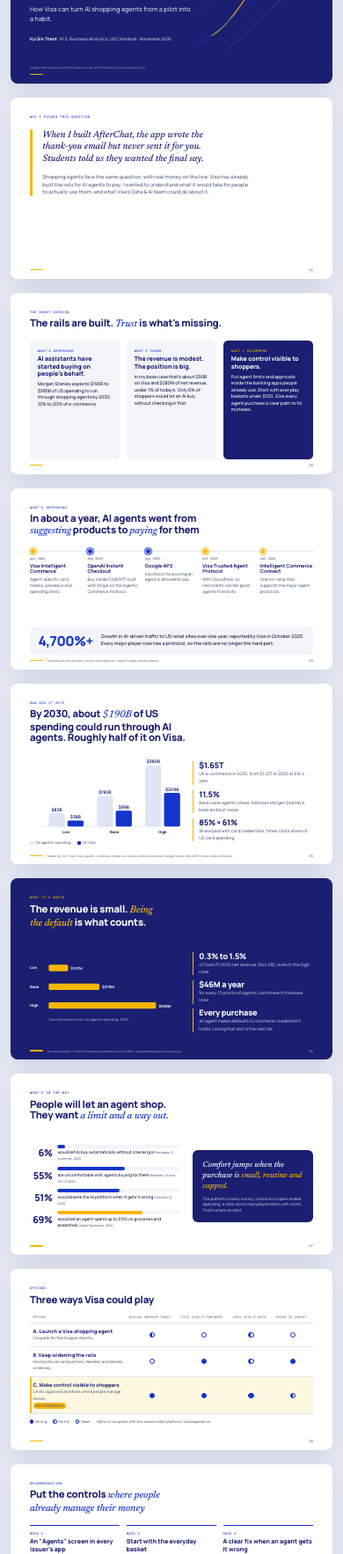
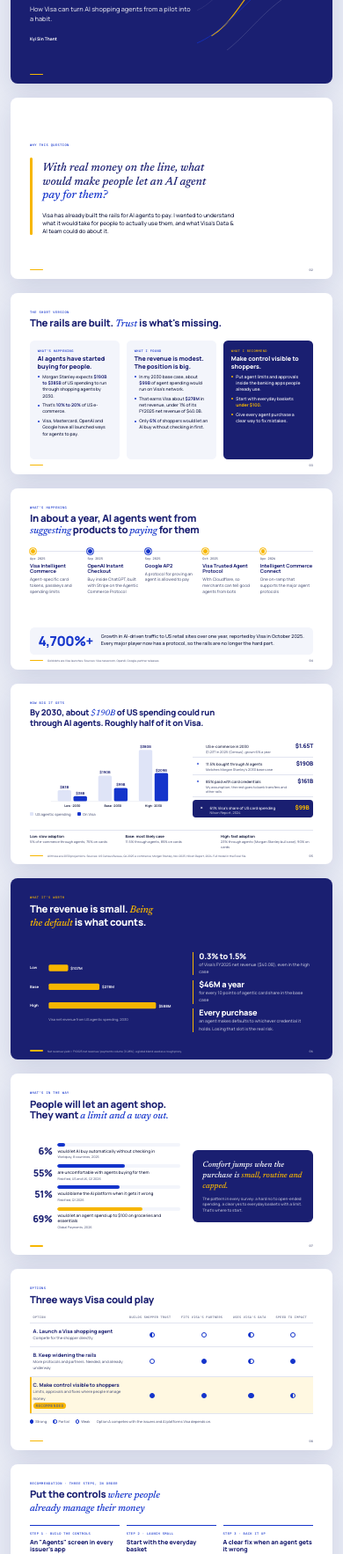
Before and after one commit to jasminekst/jasminekst.github.io, a plain HTML site: page cases/visa-agentic/index.html in a window 390 px wide. Shown: the part 213-1979 px from the top of the page at 88% size. Drawn offline with Linux system fonts and the light colour scheme.

Commit message:
Deck revisions: why slide, bullets, sizing chain, layout fixes, linked sources
Co-Authored-By: Claude Opus 5.5 <noreply@anthropic.com>

```diff
--- a/cases/visa-agentic/index.html
+++ b/cases/visa-agentic/index.html
@@ -70,7 +70,6 @@ h2 em, h1 em { font-family: var(--serif); font-style: italic; font-weight: 500;
 .title-s .lede { font-size: 2cqw; color: rgba(255,255,255,.82); margin-top: 2.2cqw; max-width: 40ch; }
 .title-s .by { margin-top: 4cqw; font-size: 1.35cqw; color: rgba(255,255,255,.75); }
 .title-s .by b { color: #fff; font-weight: 700; }
-.disclaimer { position: absolute; left: 6cqw; bottom: 4cqw; font-size: .9cqw; color: rgba(255,255,255,.5); }
 .waves { position: absolute; right: -4cqw; top: 0; bottom: 0; width: 46cqw; opacity: .9; }
 
 /* why I care */
@@ -182,6 +181,47 @@ tr.rec td:first-child { box-shadow: inset .5cqw 0 0 var(--gold); }
 .sources div { color: var(--muted); }
 .method { margin-top: 1.8cqw; font-size: 1.2cqw; background: var(--mist); border-radius: 1cqw; padding: 1.4cqw 1.8cqw; }
 
+/* round-2 additions */
+ul.bul { margin: 0; padding: 0; list-style: none; display: grid; gap: .9cqw; }
+ul.bul li { position: relative; padding-left: 1.5cqw; font-size: 1.38cqw; }
+ul.bul li::before { content: ""; position: absolute; left: 0; top: .72cqw; width: .55cqw; height: .55cqw; border-radius: 50%; background: var(--blue); }
+.card.hl ul.bul li { color: #fff; } .card.hl ul.bul li::before { background: var(--gold); }
+.card ul.bul li b { color: var(--navy); } .card.hl ul.bul li b { color: var(--gold); }
+.bar-row .lbl small { display: block; margin-top: .2cqw; }
+.chain { display: grid; gap: 1.1cqw; }
+.chain .step { display: grid; grid-template-columns: 3cqw 1fr auto; gap: 1cqw; align-items: baseline; border-bottom: .15cqw solid var(--line); padding-bottom: 1cqw; }
+.chain .op { font: 700 1.6cqw var(--sans); color: var(--blue); text-align: center; }
+.chain .what { font-size: 1.3cqw; } .chain .what small { display: block; color: var(--muted); font-size: 1.05cqw; }
+.chain .val { font-size: 2cqw; font-weight: 800; color: var(--navy); letter-spacing: -.02em; white-space: nowrap; }
+.chain .step.total { border-bottom: 0; background: var(--navy); border-radius: 1cqw; padding: 1cqw 1.2cqw; }
+.chain .step.total .what, .chain .step.total .op { color: #fff; } .chain .step.total .val { color: var(--gold); }
+.chain .step.total small { color: rgba(255,255,255,.7); }
+.scen { display: grid; grid-template-columns: repeat(3, 1fr); gap: 1cqw; margin-top: 1.2cqw; font-size: 1.05cqw; color: var(--muted); }
+.scen b { color: var(--ink); display: block; font-size: 1.15cqw; }
+.moves { align-items: stretch; }
+.move { display: flex; flex-direction: column; gap: 1.1cqw; }
+.move .why { margin-top: auto; }
+.move .arrow { color: var(--gold); }
+.body.metrics { flex: none; }
+.body.center { align-content: center; }
+.risk .test { margin-top: .5cqw; color: var(--muted); }
+.risk .test span { color: var(--blue); font-weight: 700; }
+.sources a { color: var(--blue); text-decoration: none; font-weight: 600; }
+.sources a:hover { text-decoration: underline; }
+.why-big { font-family: var(--serif); font-style: italic; font-size: 3.6cqw; line-height: 1.2; color: var(--navy); max-width: 26ch; margin-top: 1cqw; }
+.why-big em { color: var(--blue); }
+.why-text { margin-top: 2.6cqw; font-size: 1.75cqw; color: var(--ink); max-width: 56ch; }
+
+/* slide 5 fit */
+.s5 h2 { font-size: 2.6cqw; max-width: 40ch; }
+.s5 .body { margin-top: 2cqw; align-items: center; }
+.s5 .chart svg { max-height: 21cqw; }
+.s5 .legend { margin-top: .6cqw; }
+.s5 .chain { gap: .7cqw; }
+.s5 .chain .step { padding-bottom: .7cqw; }
+.s5 .chain .what { font-size: 1.2cqw; } .s5 .chain .val { font-size: 1.8cqw; }
+.s5 .scen { margin-top: 1.4cqw; padding-top: 1.2cqw; border-top: .15cqw solid var(--line); }
+
 /* print to PDF: one slide per page */
 @page { size: 13.333in 7.5in; margin: 0; }
 @media print {
@@ -223,20 +263,19 @@ tr.rec td:first-child { box-shadow: inset .5cqw 0 0 var(--gold); }
       <p class="kicker">Strategy case · Agentic commerce · Data &amp; AI</p>
       <h1>Trust is the new <em>checkout</em></h1>
       <p class="lede">How Visa can turn AI shopping agents from a pilot into a habit.</p>
-      <p class="by"><b>Kyi Sin Thant</b> · M.S. Business Analytics, USC Marshall · November 2026</p>
-      <p class="disclaimer">Independent analysis built from public sources. Not affiliated with or endorsed by Visa.</p>
+      <p class="by"><b>Kyi Sin Thant</b></p>
     </div>
   </section>
 
-  <!-- 2. Why I care -->
-  <section class="slide" aria-label="Why I picked this question">
-    <div class="s">
-      <p class="kicker">Why I picked this question</p>
+  <!-- 2. Why this question -->
+  <section class="slide" aria-label="Why this question">
+    <div class="s" style="justify-content:center">
+      <p class="kicker">Why this question</p>
       <div class="quote-wrap">
         <span class="bar" aria-hidden="true"></span>
         <div>
-          <p class="quote">When I built AfterChat, the app wrote the thank-you email but never sent it for you. Students told us they wanted the final say.</p>
-          <p class="why-note">Shopping agents face the same question, with real money on the line. Visa has already built the rails for AI agents to pay. I wanted to understand what it would take for people to actually use them, and what Visa's Data &amp; AI team could do about it.</p>
+          <p class="why-big">With real money on the line, what would make people let an AI agent <em>pay for them?</em></p>
+          <p class="why-text">Visa has already built the rails for AI agents to pay. I wanted to understand what it would take for people to actually use them, and what Visa's Data &amp; AI team could do about it.</p>
         </div>
       </div>
     </div>
@@ -249,9 +288,24 @@ tr.rec td:first-child { box-shadow: inset .5cqw 0 0 var(--gold); }
       <p class="kicker">The short version</p>
       <h2>The rails are built. <em>Trust</em> is what's missing.</h2>
       <div class="body three">
-        <div class="card"><span class="n">What's happening</span><h3>AI assistants have started buying on people's behalf.</h3><p>Morgan Stanley expects $190B to $385B of US spending to run through shopping agents by 2030, 10% to 20% of e-commerce.</p></div>
-        <div class="card"><span class="n">What I found</span><h3>The revenue is modest. The position is big.</h3><p>In my base case that's about $99B on Visa and $280M of net revenue, under 1% of today's. Only 6% of shoppers would let an AI buy without checking in first.</p></div>
-        <div class="card hl"><span class="n">What I recommend</span><h3>Make control visible to shoppers.</h3><p>Put agent limits and approvals inside the banking apps people already use. Start with everyday baskets under $100. Give every agent purchase a clear path to fix mistakes.</p></div>
+        <div class="card"><span class="n">What's happening</span><h3>AI agents have started buying for people.</h3>
+          <ul class="bul">
+            <li>Morgan Stanley expects <b>$190B to $385B</b> of US spending to run through shopping agents by 2030.</li>
+            <li>That's <b>10% to 20%</b> of US e-commerce.</li>
+            <li>Visa, Mastercard, OpenAI and Google have all launched ways for agents to pay.</li>
+          </ul></div>
+        <div class="card"><span class="n">What I found</span><h3>The revenue is modest. The position is big.</h3>
+          <ul class="bul">
+            <li>In my 2030 base case, about <b>$99B</b> of agent spending would run on Visa's network.</li>
+            <li>That earns Visa about <b>$278M</b> in net revenue, under 1% of its FY2025 net revenue of $40.0B.</li>
+            <li>Only <b>6%</b> of shoppers would let an AI buy without checking in first.</li>
+          </ul></div>
+        <div class="card hl"><span class="n">What I recommend</span><h3>Make control visible to shoppers.</h3>
+          <ul class="bul">
+            <li>Put agent limits and approvals inside the banking apps people already use.</li>
+            <li>Start with everyday baskets <b>under $100</b>.</li>
+            <li>Give every agent purchase a clear way to fix mistakes.</li>
+          </ul></div>
       </div>
     </div>
     <span class="foot">03</span>
@@ -276,7 +330,7 @@ tr.rec td:first-child { box-shadow: inset .5cqw 0 0 var(--gold); }
   </section>
 
   <!-- 5. Market size -->
-  <section class="slide" aria-label="Market size">
+  <section class="slide s5" aria-label="Market size">
     <div class="s">
       <p class="kicker">How big it gets</p>
       <h2>By 2030, about <em>$190B</em> of US spending could run through AI agents. Roughly half of it on Visa.</h2>
@@ -298,20 +352,26 @@ tr.rec td:first-child { box-shadow: inset .5cqw 0 0 var(--gold); }
                 <text x="460" y="24">$380B</text><text x="530" y="127">$209B</text>
               </g>
               <g text-anchor="middle" font-size="14" font-weight="700" fill="#141a3d">
-                <text x="135" y="284">Low</text><text x="315" y="284">Base</text><text x="495" y="284">High</text>
+                <text x="135" y="284">Low · 2030</text><text x="315" y="284">Base · 2030</text><text x="495" y="284">High · 2030</text>
               </g>
             </g>
           </svg>
           <div class="legend"><span><i style="background:#dfe4f7"></i>US agentic spending</span><span><i style="background:#1434cb"></i>On Visa</span></div>
         </div>
-        <div class="points">
-          <div class="point"><b>$1.65T</b><span>US e-commerce in 2030, from $1.23T in 2025 at 6% a year</span></div>
-          <div class="point"><b>11.5%</b><span>Base-case agentic share. Matches Morgan Stanley's base and bull cases</span></div>
-          <div class="point"><b>85% × 61%</b><span>Share paid with card credentials, times Visa's share of US card spending</span></div>
+        <div class="chain" aria-label="How the base case is built">
+          <div class="step"><span class="op"></span><span class="what">US e-commerce in 2030<small>$1.23T in 2025 (Census), grown 6% a year</small></span><span class="val">$1.65T</span></div>
+          <div class="step"><span class="op">×</span><span class="what">11.5% bought through AI agents<small>Matches Morgan Stanley's 2030 base case</small></span><span class="val">$190B</span></div>
+          <div class="step"><span class="op">×</span><span class="what">85% paid with card credentials<small>My assumption; the rest goes to bank transfers and other rails</small></span><span class="val">$161B</span></div>
+          <div class="step total"><span class="op">×</span><span class="what">61% Visa's share of US card spending<small>Nilson Report, 2024</small></span><span class="val">$99B</span></div>
         </div>
       </div>
+      <div class="scen">
+        <span><b>Low: slow adoption</b>5% of e-commerce through agents, 75% on cards</span>
+        <span><b>Base: most likely case</b>11.5% through agents, 85% on cards</span>
+        <span><b>High: fast adoption</b>23% through agents (Morgan Stanley bull case), 90% on cards</span>
+      </div>
     </div>
-    <p class="src">Model: Kyi_Sin_Thant_Visa_Agentic_Commerce_Model.xlsx. Census (2025 e-commerce), Morgan Stanley (Nov 2025), Nilson (2024 card share).</p>
+    <p class="src">All three are 2030 projections. Sources: US Census Bureau, Q4 2025 e-commerce; Morgan Stanley, Nov 2025; Nilson Report, 2024. Full model in the Excel file.</p>
     <span class="foot">05</span>
   </section>
 
@@ -392,29 +452,37 @@ tr.rec td:first-child { box-shadow: inset .5cqw 0 0 var(--gold); }
   <!-- 9. Recommendation -->
   <section class="slide" aria-label="Recommendation">
     <div class="s">
-      <p class="kicker">Recommendation</p>
+      <p class="kicker">Recommendation · three steps, in order</p>
       <h2>Put the controls <em>where people already manage their money</em></h2>
       <div class="body moves">
         <div class="move">
-          <span class="num">MOVE 1</span>
+          <span class="num">STEP 1 · BUILD THE CONTROLS</span>
           <h3>An "Agents" screen in every issuer's app</h3>
-          <div class="mock" aria-label="Example of an agent controls screen">
-            <div class="mock-row"><b>ChatGPT</b><span class="lim">$100 / week</span><span class="toggle"></span></div>
-            <div class="mock-row"><b>Grocery agent</b><span class="lim">$75 / order</span><span class="toggle"></span></div>
-            <div class="mock-row"><b>Travel agent</b><span class="lim">Ask me</span><span class="toggle off"></span></div>
-          </div>
-          <p class="why">See every agent using your card, set a limit, approve big buys with a passkey, switch one off in a tap. Built on Visa's agent tokens.</p>
+          <ul class="bul">
+            <li>See every agent using your card</li>
+            <li>Set a spending limit per agent</li>
+            <li>Approve big buys with a passkey</li>
+            <li>Switch an agent off in one tap</li>
+          </ul>
+          <p class="why">Built on Visa's existing agent tokens and passkeys, so issuers add a screen, not a new system.</p>
         </div>
         <div class="move">
-          <span class="num">MOVE 2</span>
+          <span class="num">STEP 2 · LAUNCH SMALL</span>
           <h3>Start with the everyday basket</h3>
-          <p>Launch with groceries and household refills under $100, where 69% of shoppers are already comfortable.</p>
-          <p class="why">Morgan Stanley puts grocery and household goods at 19% of 2030 agentic spending. Small, repeat orders build the habit fastest.</p>
+          <ul class="bul">
+            <li>Groceries and household refills</li>
+            <li>Orders under $100</li>
+            <li>Repeat purchases that build the habit fast</li>
+          </ul>
+          <p class="why">69% of shoppers are already comfortable here. Morgan Stanley puts these categories at 19% of 2030 agent spending.</p>
         </div>
         <div class="move">
-          <span class="num">MOVE 3</span>
+          <span class="num">STEP 3 · BACK IT UP</span>
           <h3>A clear fix when an agent gets it wrong</h3>
-          <p>One dispute path for agent purchases, using Visa's record of what the agent was allowed to buy and what it bought.</p>
+          <ul class="bul">
+            <li>One dispute path for every agent purchase</li>
+            <li>Visa's record shows what the agent was allowed to buy and what it bought</li>
+          </ul>
           <p class="why">Half of shoppers would blame the AI platform today. Visa can be the neutral record that settles it.</p>
         </div>
       </div>
@@ -448,11 +516,11 @@ tr.rec td:first-child { box-shadow: inset .5cqw 0 0 var(--gold); }
     <div class="s">
       <p class="kicker">Risks and what I'd test first</p>
       <h2>What could go wrong</h2>
-      <div class="body risks">
-        <div class="risk"><b>Issuers move slowly</b><p>Banking app changes take time. <span>Test:</span> start with two digital-first issuers and a shared design Visa provides.</p></div>
-        <div class="risk"><b>Agents skip cards</b><p>Account-to-account payments or stablecoins could win the agent slot. <span>Test:</span> keep supporting every protocol through Intelligent Commerce Connect.</p></div>
-        <div class="risk"><b>Controls add friction</b><p>Too many prompts and people give up. <span>Test:</span> smart default limits that need no setup, approvals only above the limit.</p></div>
-        <div class="risk"><b>Privacy concerns</b><p>Sharing purchase data with agents can feel invasive. <span>Test:</span> consent-first sharing, written with the Chief Privacy Officer, explained in plain words.</p></div>
+      <div class="body risks center">
+        <div class="risk"><b>Issuers move slowly</b><p>Banking app changes take time.</p><p class="test"><span>Test:</span> start with two digital-first issuers and a shared design Visa provides.</p></div>
+        <div class="risk"><b>Agents skip cards</b><p>Bank transfers or stablecoins could win the agent slot.</p><p class="test"><span>Test:</span> keep supporting every protocol through Intelligent Commerce Connect.</p></div>
+        <div class="risk"><b>Controls add friction</b><p>Too many prompts and people give up.</p><p class="test"><span>Test:</span> smart default limits that need no setup, approvals only above the limit.</p></div>
+        <div class="risk"><b>Privacy concerns</b><p>Sharing purchase data with agents can feel invasive.</p><p class="test"><span>Test:</span> consent-first sharing, written with the Chief Privacy Officer, explained in plain words.</p></div>
       </div>
     </div>
     <span class="foot">11</span>
@@ -463,15 +531,15 @@ tr.rec td:first-child { box-shadow: inset .5cqw 0 0 var(--gold); }
     <div class="s">
       <p class="kicker">Sources and method</p>
       <h2>Where the numbers come from</h2>
-      <div class="body sources">
-        <div><b>US e-commerce, 2025</b>US Census Bureau, Quarterly Retail E-Commerce, Q4 2025: $1,233.7B</div>
-        <div><b>Visa financials</b>Visa FY2025 Form 10-K and Annual Report: $40.0B net revenue, $14.2T payments volume</div>
-        <div><b>Visa card share</b>Nilson Report, Feb 2025: Visa 61.1% of US card spending in 2024</div>
-        <div><b>Agentic forecast</b>Morgan Stanley, reported Nov 29, 2025: ~$190B base, ~$385B bull, 2030</div>
-        <div><b>Consumer trust</b>Worldpay (Aug-Sep 2025), Riskified (Q1 2026), Global Payments (2026) consumer surveys</div>
-        <div><b>Visa agentic products</b>Visa newsroom: Intelligent Commerce (Apr 2025), Trusted Agent Protocol (Oct 2025), Intelligent Commerce Connect (Apr 2026)</div>
+      <div class="body sources center">
+        <div><b>US e-commerce, 2025</b><a href="https://www.census.gov/retail/ecommerce.html">US Census Bureau</a>, Quarterly Retail E-Commerce, Q4 2025: $1,233.7B</div>
+        <div><b>Visa financials</b><a href="https://www.sec.gov/Archives/edgar/data/1403161/000140316125000089/v-20250930.htm">Visa FY2025 Form 10-K</a>: $40.0B net revenue, $14.2T payments volume</div>
+        <div><b>Visa card share</b><a href="https://rss.globenewswire.com/news-release/2025/02/25/3032247/0/en/Amex-Discover-Mastercard-and-Visa-Card-Spending-Exceeded-10-Trillion-in-2024.html">Nilson Report, Feb 2025</a>: Visa 61.1% of US card spending in 2024</div>
+        <div><b>Agentic forecast</b><a href="https://finance.yahoo.com/news/morgan-stanley-sees-multi-path-093502239.html">Morgan Stanley, reported Nov 2025</a>: ~$190B base, ~$385B bull, 2030</div>
+        <div><b>Consumer trust</b><a href="https://corporate.worldpay.com/node/7286/pdf">Worldpay</a> (2025), <a href="https://forkast.news/73-use-ai-for-shopping-55-wont-let-it-buy-anything-the-trust-gap-is-widening/">Riskified</a> (Q1 2026), <a href="https://secure.businesswire.com/news/home/20260923900333/en/Consumers-Expect-AI-to-Make-15-of-Their-Purchases-Within-Five-Years-Global-Payments-Research-Finds">Global Payments</a> (2026)</div>
+        <div><b>Visa agentic products</b><a href="https://usa.visa.com/about-visa/newsroom/press-releases.releaseId.22276.html">Visa newsroom</a>: Intelligent Commerce (2025), Trusted Agent Protocol (2025), Intelligent Commerce Connect (2026)</div>
       </div>
-      <p class="method">Method: 2030 e-commerce × agentic share × card credential share × Visa card share × net revenue yield, in three scenarios. Every input and formula is in the Excel model. Survey figures use different questions and samples, so I read them as a pattern, not one number.</p>
+      <p class="method">Method: 2030 e-commerce × share bought through agents × share paid by card × Visa's card share × net revenue yield, in three scenarios. Every input and formula is in the Excel model. The consumer surveys asked different questions, so I compare them side by side and don't merge them into one number.</p>
     </div>
     <span class="foot">12</span>
   </section>
```
Also changed, not shown: index.html (+1 -1 lines), 2 other files.
